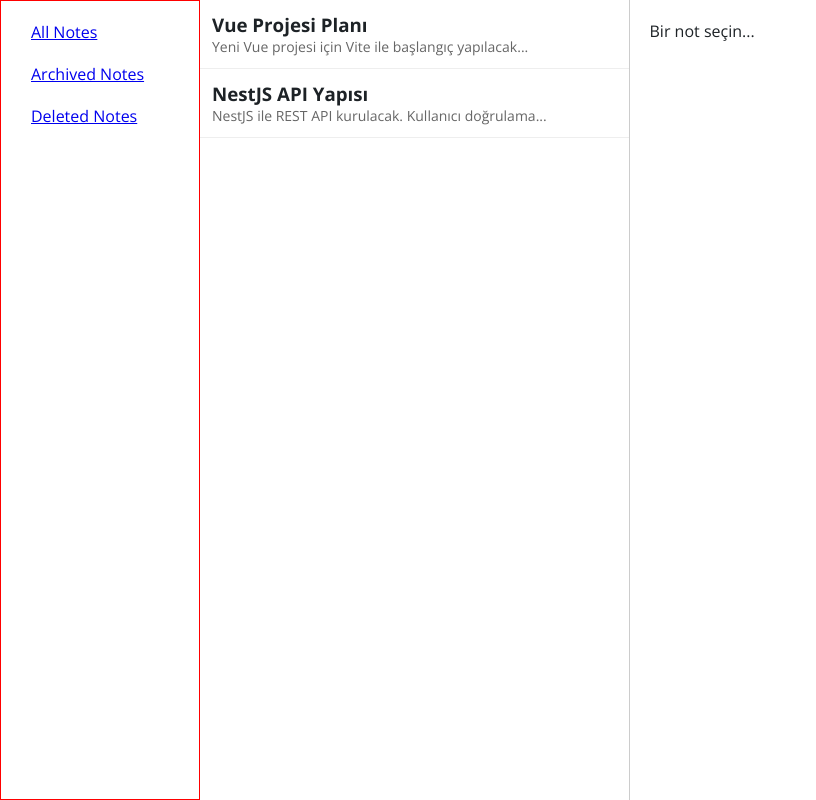
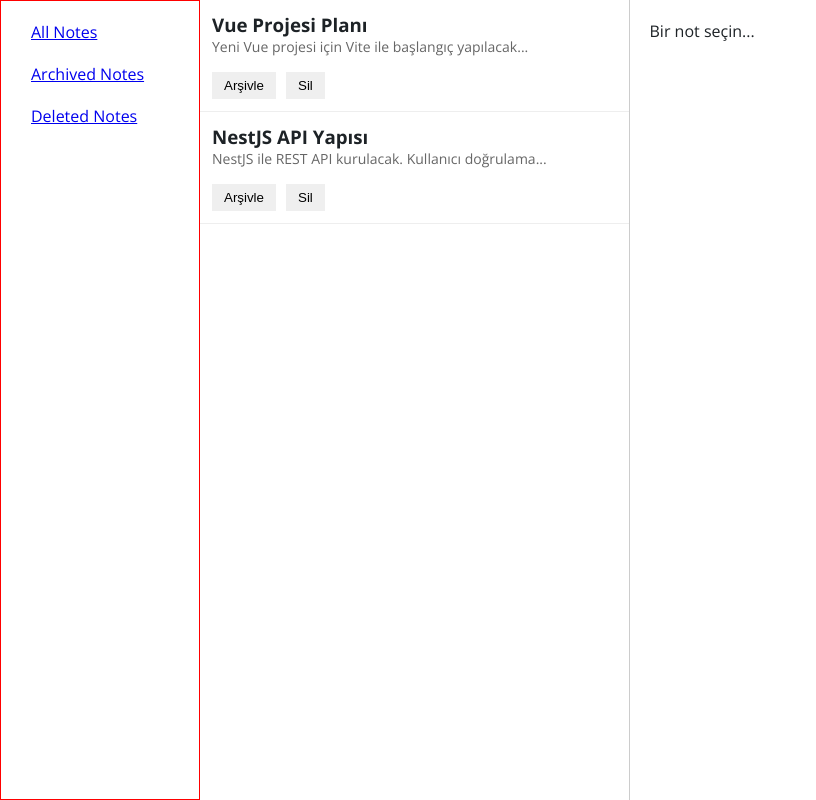
Before and after one commit to banuaggun/note-nest-vue, a Vue app: page / in a window 1280 px wide. Shown: the whole page, without its empty margins (0-816 px from the left). Built offline with nearby package versions, Linux system fonts and the light colour scheme.

Commit message:
Archive, delete, unarchive, undo buttons were created for each note item and made functional in local storage.

```diff
--- a/src/components/notes/NoteItem.vue
+++ b/src/components/notes/NoteItem.vue
@@ -1,13 +1,32 @@
 <template>
-  <div class="note-item" @click="emit('select', note)" :class="{ archived: note.archived }">
+  <div
+    class="note-item"
+    @click="emit('select', note)"
+    :class="{ archived: note.archived }"
+  >
     <h3>{{ note.title }}</h3>
     <p class="preview">{{ note.content.slice(0, 50) }}...</p>
+
+    <ArchiveDeleteButtons
+      :note="note"
+      @archive="emit('archive', $event)"
+      @unarchive="emit('unarchive', $event)"
+      @delete="emit('delete', $event)"
+      @restore="emit('restore', $event)"
+    />
   </div>
 </template>
 
 <script setup>
-defineProps({ note: Object })
-const emit = defineEmits(['select'])
+import ArchiveDeleteButtons from "../toolbar/ArchiveDeleteButtons.vue";
+defineProps({ note: Object });
+const emit = defineEmits([
+  "select",
+  "archive",
+  "unarchive",
+  "delete",
+  "restore",
+]);
 </script>
 
 <style scoped>
--- a/src/components/notes/NoteList.vue
+++ b/src/components/notes/NoteList.vue
@@ -4,28 +4,71 @@
       v-for="note in filteredNotes"
       :key="note.id"
       :note="note"
-      @click="selectNote(note)"
+      @select="selectNote"
+      @archive="handleArchive"
+      @unarchive="handleUnarchive"
+      @delete="handleDelete"
+      @restore="handleRestore"
+    />
+
+    <NotificationModal
+      :visible="modalVisible"
+      :message="modalMessage"
+      @close="modalVisible = false"
     />
   </div>
 </template>
 
 <script setup>
-import { useNotes } from "../../composables/useNotes";
-import NoteItem from "./NoteItem.vue";
-import { computed } from "vue";
+import { ref, computed } from "vue"
+import { useNotes } from "../../composables/useNotes"
+import NoteItem from "./NoteItem.vue"
+import NotificationModal from "../note-editor/NotificationModal.vue"
 
 const props = defineProps({
-  showArchived: Boolean
+  showArchived: Boolean,
+  showDeleted: Boolean
 })
 
-const selectedNote = defineModel();
-const { notes } = useNotes();
+const { notes, updateNote, archiveNote, unarchiveNote, deleteNote, restoreNote } = useNotes()
+
+const selectedNote = defineModel()
+const modalMessage = ref("")
+const modalVisible = ref(false)
+
+function showModal(message) {
+  modalMessage.value = message
+  modalVisible.value = true
+}
+
+function handleArchive(id) {
+  updateNote(id, { archived: true })
+  showModal("Not arşivlendi!")
+}
+
+function handleUnarchive(id) {
+  updateNote(id, {archived:false})
+  showModal("Arşivden çıkarıldı!")
+}
+
+function handleDelete(id) {
+  updateNote(id, {deleted:true})
+  showModal("Not silindi!")
+}
+
+function handleRestore(id) {
+  updateNote(id, {deleted: false, archived: false})
+  showModal("Not geri alındı!")
+}
 
 const filteredNotes = computed(() =>
-  notes.value.filter(note => note.archived === props.showArchived)
+  notes.value.filter(note =>
+    note.archived === props.showArchived &&
+    note.deleted === props.showDeleted
+  )
 )
 
 function selectNote(note) {
-  selectedNote.value = note;
+  selectedNote.value = note
 }
 </script>
--- /dev/null
+++ b/src/components/toolbar/ArchiveDeleteButtons.vue
@@ -0,0 +1,39 @@
+<template>
+  <div class="button-group">
+    <button
+      v-if="!note.archived && !note.deleted"
+      @click="$emit('archive', note.id)"
+    >
+      Arşivle
+    </button>
+    <button
+      v-if="note.archived && !note.deleted"
+      @click="$emit('unarchive', note.id)"
+    >
+      Arşivden Çıkar
+    </button>
+    <button v-if="!note.deleted" @click="$emit('delete', note.id)">Sil</button>
+    <button v-if="note.deleted" @click="$emit('restore', note.id)">
+      Geri Al
+    </button>
+  </div>
+</template>
+
+<script setup>
+defineProps({ note: Object });
+defineEmits(["archive", "unarchive", "delete", "restore"]);
+</script>
+
+<style scoped>
+.button-group {
+  display: flex;
+  gap: 10px;
+  margin-top: 1rem;
+}
+
+button {
+  padding: 6px 12px;
+  border: none;
+  cursor: pointer;
+}
+</style>
--- a/src/composables/useNotes.js
+++ b/src/composables/useNotes.js
@@ -1,45 +1,66 @@
-import { ref, computed, onMounted } from 'vue'
+import { ref, onMounted } from 'vue'
 
 export function useNotes() {
   const notes = ref([])
-  const isLoading = ref(true)
+  const STORAGE_KEY = 'notes'
 
-  // JSON'dan veriyi çek
+  const saveNotes = () => {
+    localStorage.setItem(STORAGE_KEY, JSON.stringify(notes.value))
+  }
+
   const fetchNotes = async () => {
+    const stored = localStorage.getItem(STORAGE_KEY)
+
+    if (stored) {
+      notes.value = JSON.parse(stored)
+      return
+    }
+
     try {
       const res = await fetch('/collect-data/notes.json')
       const data = await res.json()
-      notes.value = data
+
+      notes.value = data.map(note => ({
+        ...note,
+        deleted: note.deleted ?? false
+      }))
+
+      saveNotes()
     } catch (error) {
       console.error('Veri alınamadı:', error)
-    } finally {
-      isLoading.value = false
     }
   }
 
-  // Etiketle filtreleme
-  const filterByTag = (tag) => {
-    return notes.value.filter(note => note.tags.includes(tag))
+  /*
+  const updateNote = (id, changes) => {
+    const note = notes.value.find(n => n.id === id)
+    if (note) {
+      Object.assign(note, changes)
+      saveNotes()
+    }
+  }
+*/
+
+const updateNote = (id, changes) => {
+  const note = notes.value.find(n => n.id === id)
+  if (!note) return
+
+  const allowedFields = ['archived', 'deleted', 'title', 'content']
+  for (const key in changes) {
+    if (allowedFields.includes(key)) {
+      note[key] = changes[key]
+    }
   }
 
-  // Arşivlenmiş notlar
-  const archivedNotes = computed(() =>
-    notes.value.filter(note => note.archived)
-  )
-
-  // Aktif notlar
-  const activeNotes = computed(() =>
-    notes.value.filter(note => !note.archived)
-  )
+  saveNotes()
+}
 
   onMounted(fetchNotes)
 
   return {
     notes,
-    isLoading,
     fetchNotes,
-    filterByTag,
-    archivedNotes,
-    activeNotes
+    saveNotes,
+    updateNote
   }
 }
```
